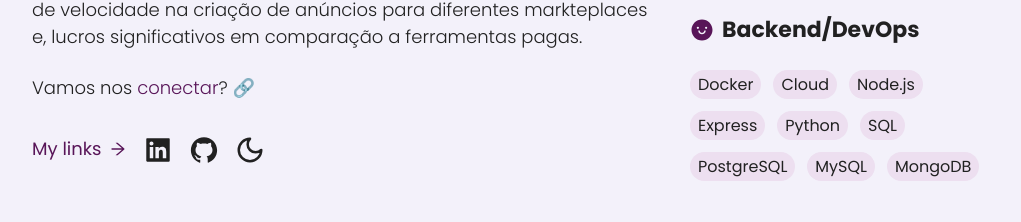
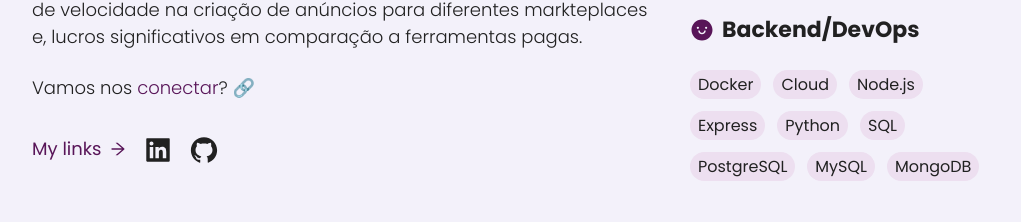
Before and after one commit to omatheusant/steam-portfolio-typescript, a Next.js app: page / in a window 1280 px wide. Shown: the part 1276-1498 px from the top of the page, without its empty margins (159-1180 px from the left). Built offline with nearby package versions, Linux system fonts and the light colour scheme.

Commit message:
fix: create variant for mylinks component

```diff
--- a/components/nav/Heading.tsx
+++ b/components/nav/Heading.tsx
@@ -5,7 +5,7 @@ import { OutlineButton } from "../buttons/OutlineButton";
 export const Heading = () => {
   return (
     <header className={styles.heading}>
-      <MyLinks />
+      <MyLinks variant="toggle" />
       <OutlineButton onClick={() => window.open("/CV-Matheus-Fullstack.pdf")}>
         Currículo
       </OutlineButton>
--- a/components/nav/components/MyLinks.tsx
+++ b/components/nav/components/MyLinks.tsx
@@ -9,7 +9,11 @@ import Link from "next/link";
 import { motion } from "framer-motion";
 import ThemeToggler from "@/components/buttons/ThemeToggler";
 
-export const MyLinks = () => {
+interface MylinksProp {
+  variant?: "toggle";
+}
+
+export const MyLinks = ({ variant }: MylinksProp) => {
   return (
     <div className={styles.links}>
       <motion.span
@@ -39,6 +43,7 @@ export const MyLinks = () => {
           <AiFillGithub size="3.0rem" />
         </Link>
       </motion.span>
+      {variant === "toggle" && (
         <motion.span
           initial={{ y: -30, opacity: 0 }}
           animate={{ y: 0, opacity: 1 }}
@@ -46,6 +51,7 @@ export const MyLinks = () => {
         >
           <ThemeToggler />
         </motion.span>
+      )}
     </div>
   );
 };
```
Lines whose indentation alone changed are shown as unchanged.
